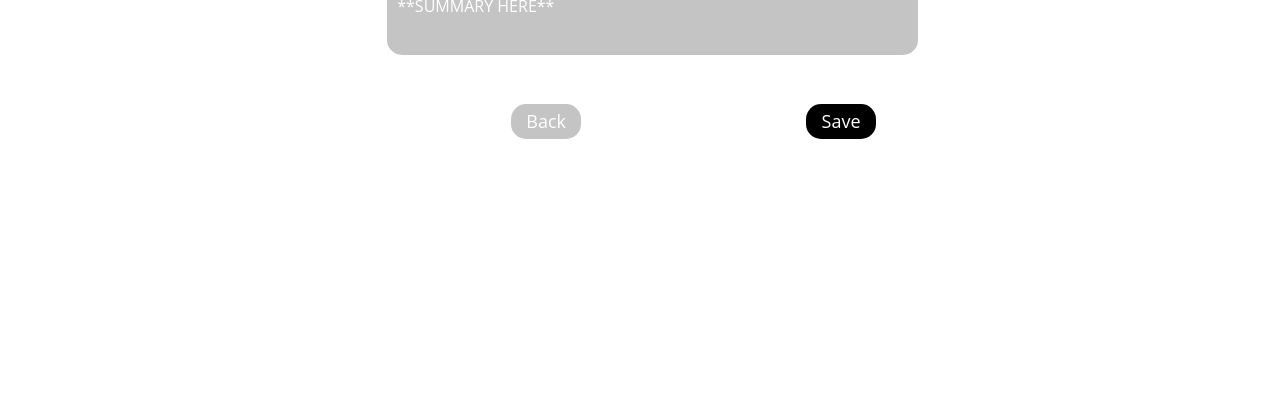
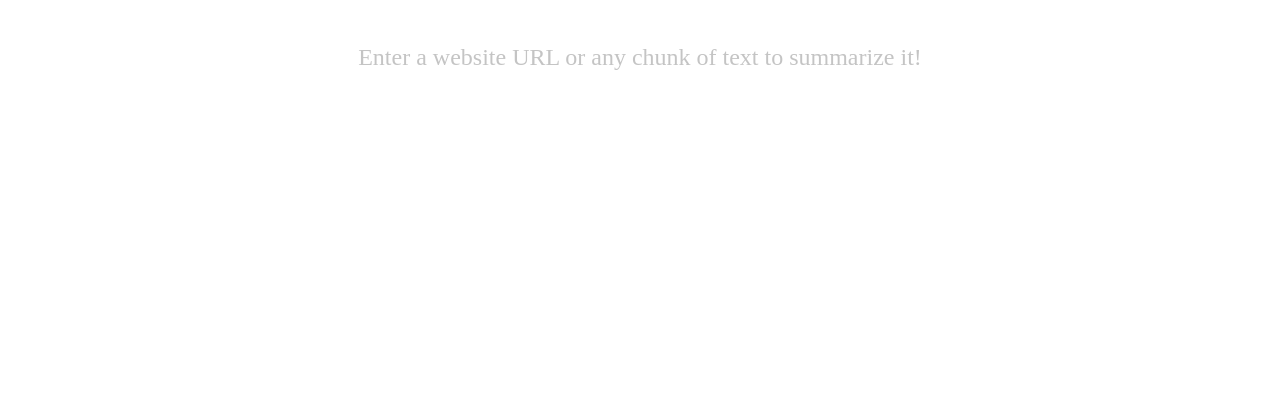
Before and after one commit to 17tangs/tldr-front, a Gatsby site: page /home in a window 1280 px wide. Shown: the part 394-800 px from the top of the page. Built offline with nearby package versions, Linux system fonts and the light colour scheme; Gatsby itself is replaced by a stand-in of ours.

Commit message:
accidentally left test code in

```diff
--- a/src/pages/home.tsx
+++ b/src/pages/home.tsx
@@ -41,7 +41,7 @@ const greyButton: React.CSSProperties= {
 class Home extends React.Component<ISignupPageProps, {showInputField: boolean, input: string}> {
     constructor(props) {
         super(props);
-        this.state = {showInputField: false, input: ""};
+        this.state = {showInputField: true, input: ""};
     }
     render()
     {
```
